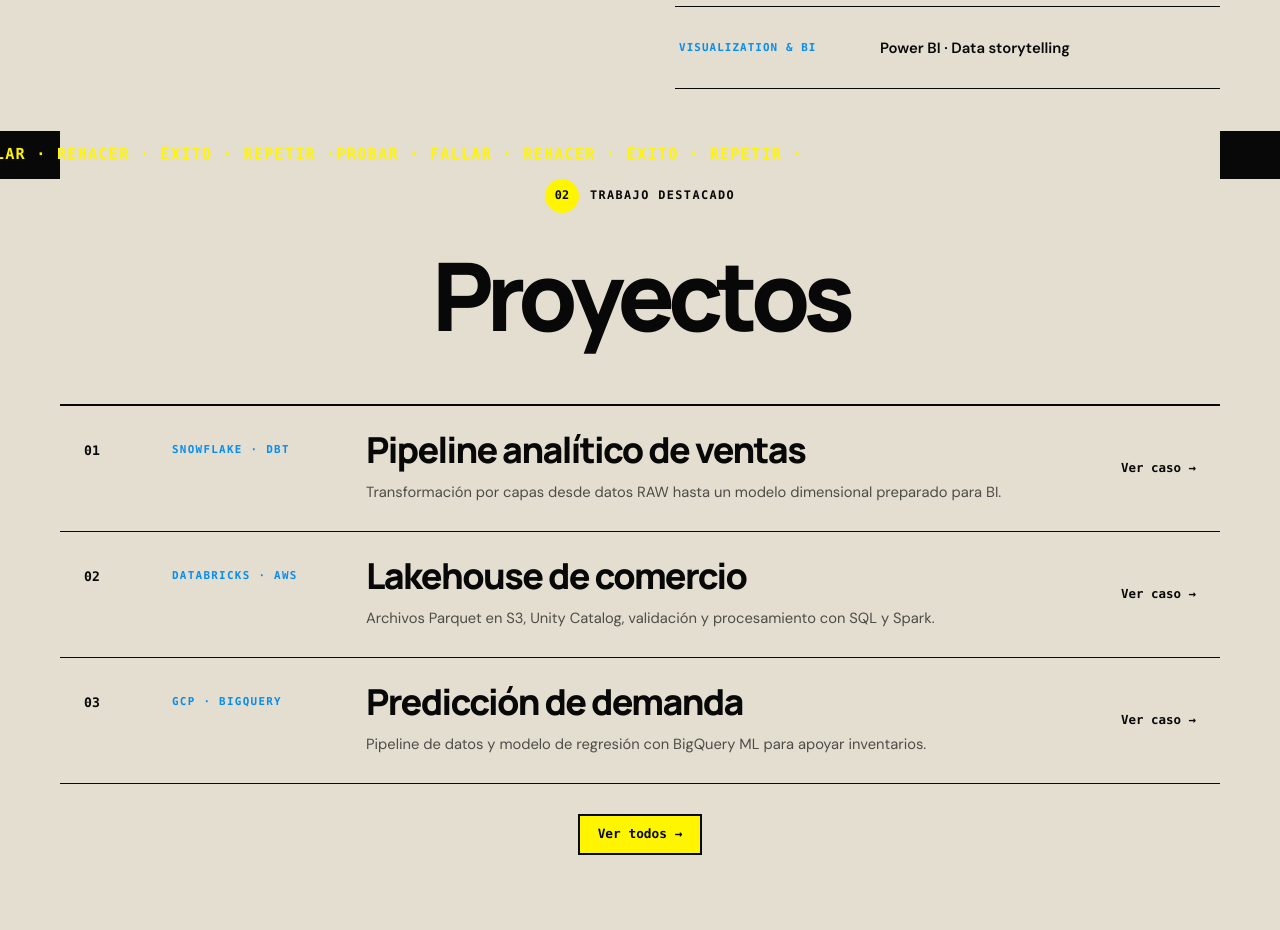
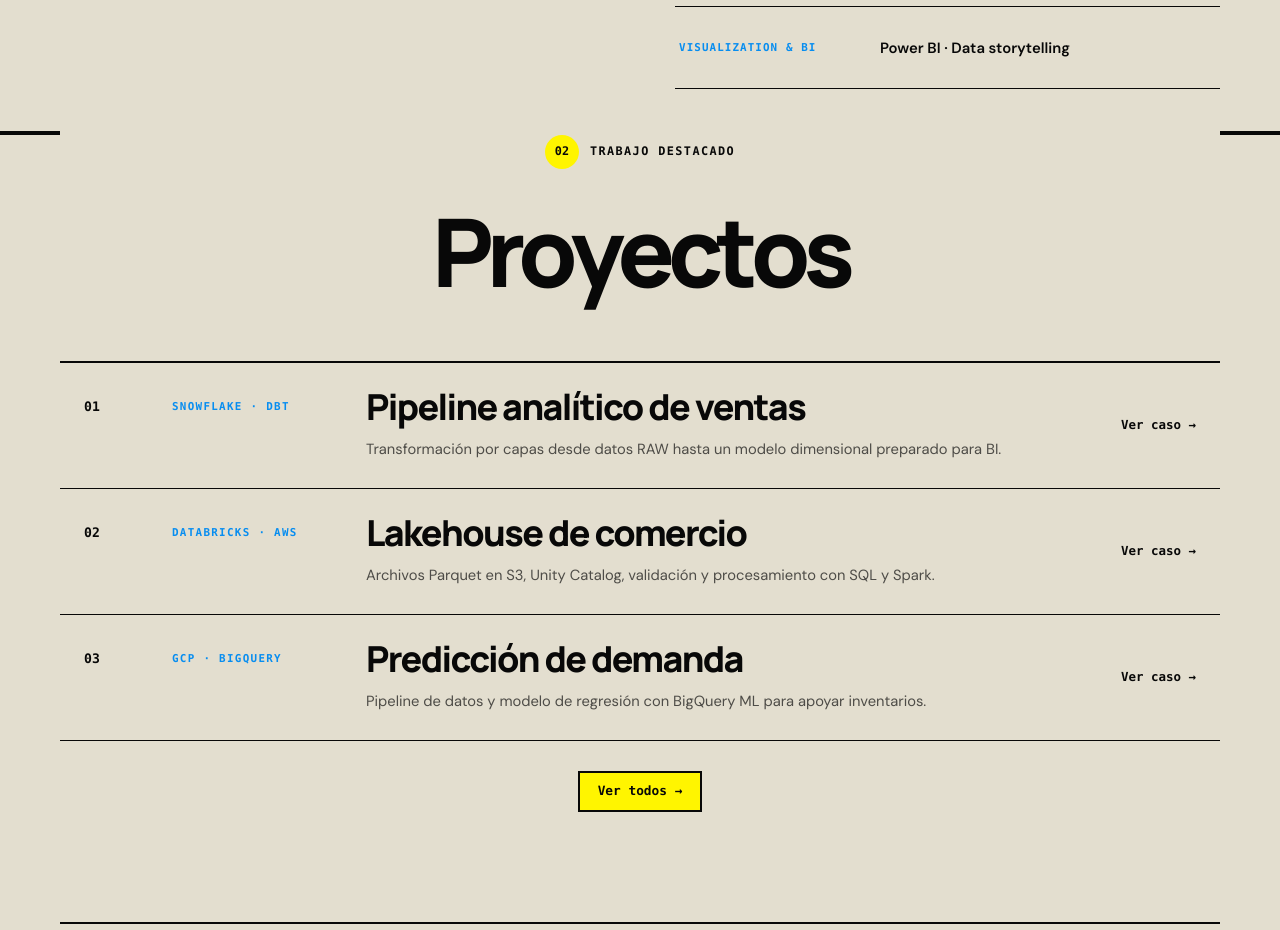
Before and after one commit to andreris/MY_PORTFOLIO, a plain HTML site: page index.html in a window 1280 px wide. Shown: the part 1500-2430 px from the top of the page. Drawn offline with Linux system fonts and the light colour scheme.

```diff
--- a/index.html
+++ b/index.html
@@ -119,8 +119,7 @@
     </section>
     <div class="marquee-strip" aria-hidden="true">
       <div class="marquee-track">
-        <span>PROBAR · FALLAR · REHACER · ÉXITO · REPETIR · </span>
-        <span>PROBAR · FALLAR · REHACER · ÉXITO · REPETIR · </span>
+
       </div>
     </div>
     <section class="section container">
```
